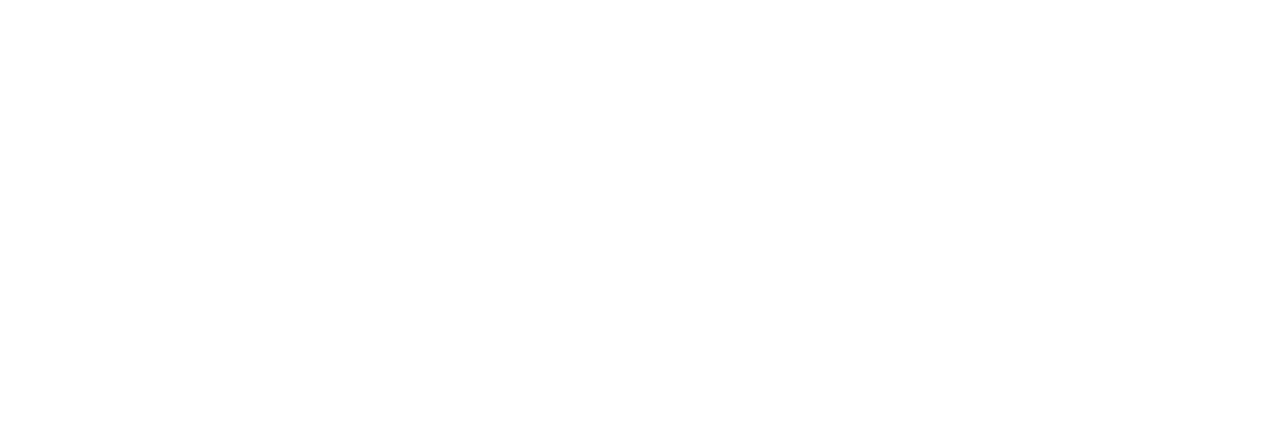
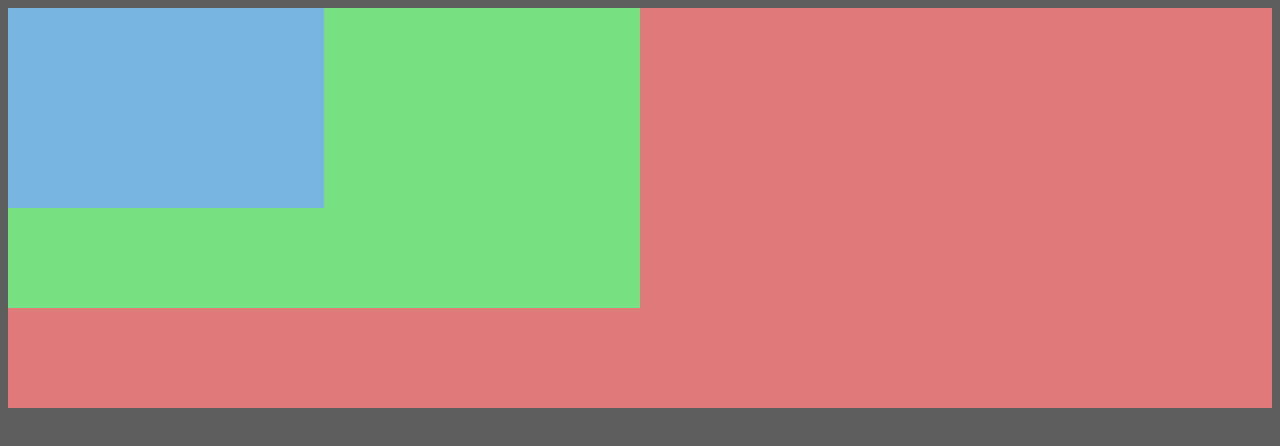
Before and after one commit to xaviguasch/tfcp-mod-5-rd-rdc-01-responsive-boxes, a plain HTML site: page index.html in a window 1280 px wide. Drawn offline with Linux system fonts and the light colour scheme.

Commit message:
added solution to the challenge

```diff
--- a/index.html
+++ b/index.html
@@ -4,6 +4,7 @@
     <meta charset="UTF-8" />
     <meta name="viewport" content="width=device-width, initial-scale=1.0" />
     <title>Responsive Boxes</title>
+    <link rel="stylesheet" href="./style.css" />
   </head>
   <body>
     <div class="box box-red">
--- a/style.css
+++ b/style.css
@@ -22,3 +22,19 @@ body {
   height: 200px;
 }
 /* DON'T TOUCH THIS! */
+
+/* ==========================
+	Write your solution here!
+   ========================== */
+
+.box-red {
+  width: 100%;
+}
+
+.box-green {
+  width: 50%;
+}
+
+.box-blue {
+  width: 50%;
+}
```
